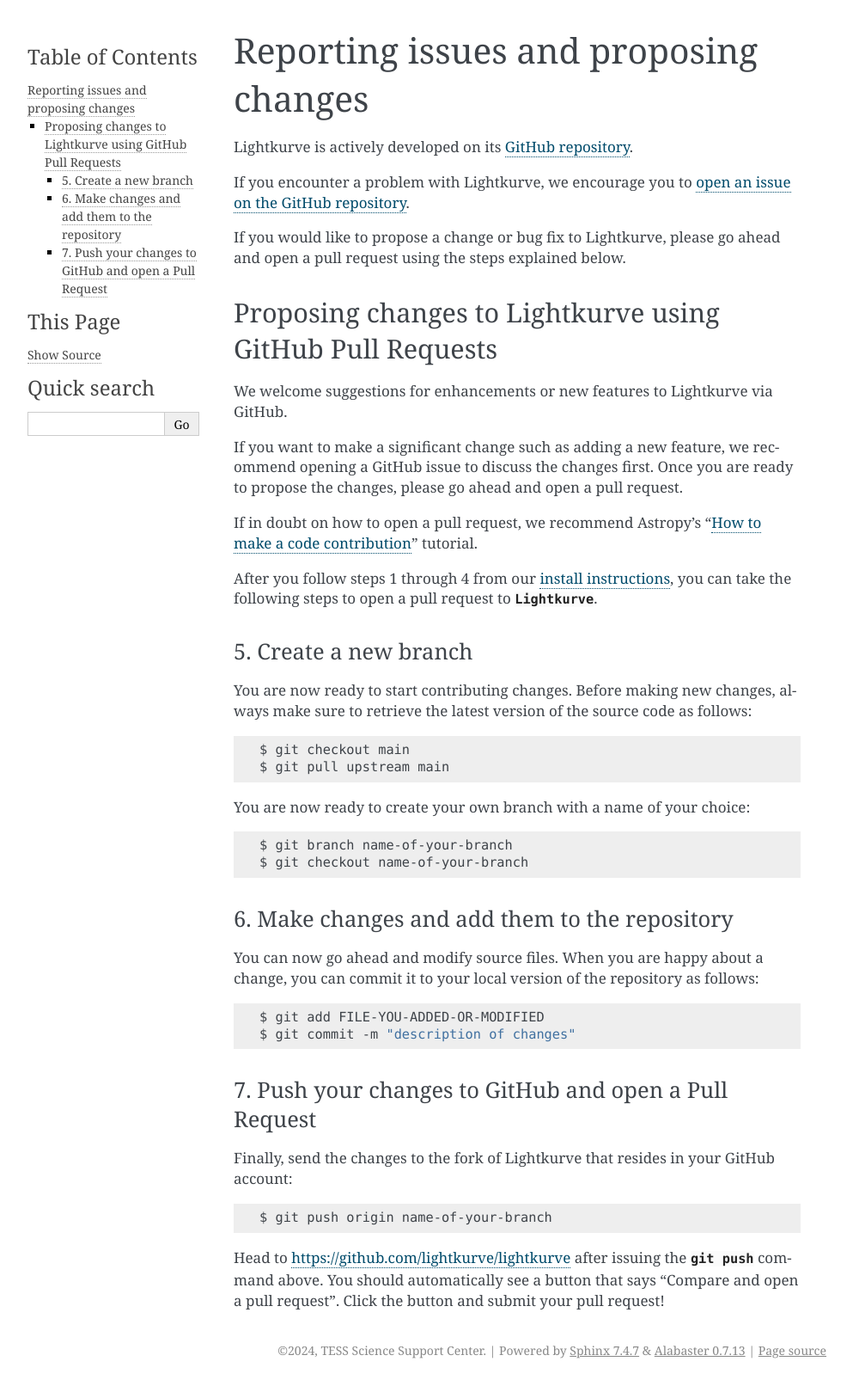
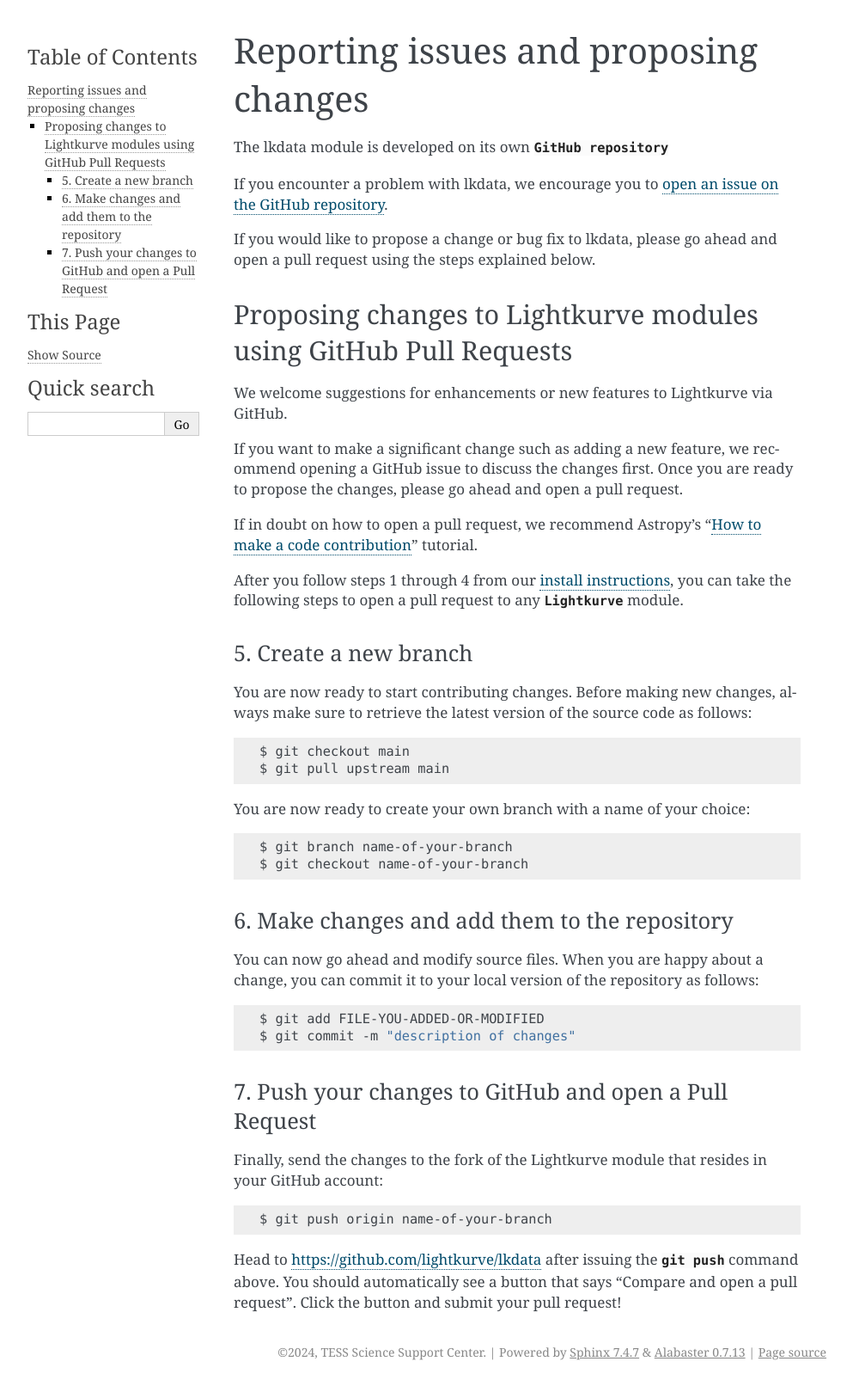
Before and after one commit to lightkurve/lkdata, a Sphinx documentation site: the page built from docs/development/contributing.rst, in a window 1280 px wide. Shown: the whole page at 86% size, without its empty margins (148-1141 px from the left). Built offline with Sphinx 7.4.7, drawn with Linux system fonts in a browser that asks for light colours; pages that are not in the unit, such as notebooks, are missing from menus.

Commit message:
Updating docs

```diff
--- a/docs/about/index.rst
+++ b/docs/about/index.rst
@@ -1,2 +1,6 @@
 About
 =====
+The lkdata module is intended as a general purpose data access layer for
+lightkurve modules in a pandas based format. It provides a high level interface to the
+underlying data and is not intended to be used directly by a user, but rather as
+a base for the suite of lightkurve modules with minimal external dependencies.
--- a/docs/development/contributing.rst
+++ b/docs/development/contributing.rst
@@ -4,17 +4,17 @@
 Reporting issues and proposing changes
 ======================================
 
-Lightkurve is actively developed on its `GitHub repository <https://github.com/lightkurve/lightkurve>`_.
+The lkdata module is developed on its own `GitHub repository <https://github.com/lightkurve/lkdata>`
 
-If you encounter a problem with Lightkurve, we encourage you to
-`open an issue on the GitHub repository <https://github.com/lightkurve/lightkurve/issues>`_.
+If you encounter a problem with lkdata, we encourage you to
+`open an issue on the GitHub repository <https://github.com/lightkurve/lkdata/issues>`_.
 
-If you would like to propose a change or bug fix to Lightkurve, please go ahead and open a pull request
+If you would like to propose a change or bug fix to lkdata, please go ahead and open a pull request
 using the steps explained below.
 
 
-Proposing changes to Lightkurve using GitHub Pull Requests
-----------------------------------------------------------
+Proposing changes to Lightkurve modules using GitHub Pull Requests
+------------------------------------------------------------------
 
 We welcome suggestions for enhancements or new features to Lightkurve via GitHub.
 
@@ -25,7 +25,7 @@
 If in doubt on how to open a pull request, we recommend Astropy's
 "`How to make a code contribution <http://docs.astropy.org/en/stable/development/workflow/development_workflow.html>`_" tutorial.
 
-After you follow steps 1 through 4 from our `install instructions <development>`_, you can take the following steps to open a pull request to `Lightkurve`.
+After you follow steps 1 through 4 from our `install instructions <development>`_, you can take the following steps to open a pull request to any `Lightkurve` module.
 
 
 5. Create a new branch
@@ -65,12 +65,12 @@
 7. Push your changes to GitHub and open a Pull Request
 ~~~~~~~~~~~~~~~~~~~~~~~~~~~~~~~~~~~~~~~~~~~~~~~~~~~~~~
 
-Finally, send the changes to the fork of Lightkurve that resides in your GitHub account:
+Finally, send the changes to the fork of the Lightkurve module that resides in your GitHub account:
 
 .. code-block:: bash
 
     $ git push origin name-of-your-branch
 
-Head to https://github.com/lightkurve/lightkurve after issuing the `git push`
+Head to https://github.com/lightkurve/lkdata after issuing the `git push`
 command above. You should automatically see a button that says "Compare and open a pull request".
 Click the button and submit your pull request!
--- a/docs/quickstart.rst
+++ b/docs/quickstart.rst
@@ -0,0 +1,2 @@
+Quickstart
+==========
--- a/docs/reference/datacube.rst
+++ b/docs/reference/datacube.rst
@@ -1,7 +1,7 @@
-datacube Module
-==================
+Cube
+====
 
-.. automodule:: lightkurve.datacube
+.. automodule:: lkdata.datacube
    :members:
    :undoc-members:
    :show-inheritance:
--- a/docs/reference/utils.rst
+++ b/docs/reference/utils.rst
@@ -6,7 +6,7 @@
 Exceptions
 ----------
 
-.. automodule:: lightkurve.utils.exceptions
+.. automodule:: lkdata.utils.exceptions
    :members:
    :undoc-members:
    :show-inheritance:
@@ -15,7 +15,7 @@
 Notebooks
 ---------
 
-.. automodule:: lightkurve.utils.notebook
+.. automodule:: lkdata.utils.notebook
    :members:
    :undoc-members:
    :show-inheritance:
--- a/docs/whatsnew/0.1.0.rst
+++ b/docs/whatsnew/0.1.0.rst
@@ -1,2 +1,2 @@
-Lightkurve 0.1.0
+lkdata 0.1.0
 ================
```
Also changed, not shown: docs/index.rst (+2 -5 lines), 1 other file.
